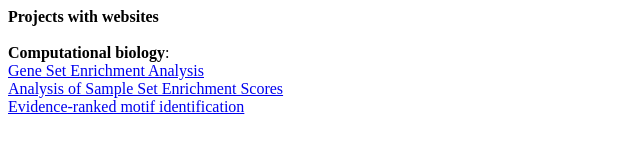
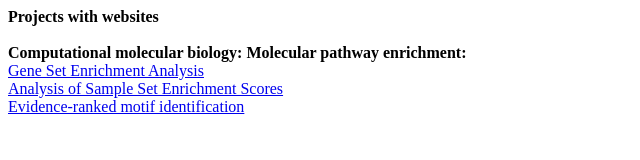
Before and after one commit to sayanmuk/sayanmuk.github.io, a plain HTML site: page software.html in a window 1280 px wide. Shown: the whole page, without its empty margins (0-640 px from the left). Drawn offline with Linux system fonts and the light colour scheme.

Commit message:
Update software.html

```diff
--- a/software.html
+++ b/software.html
@@ -5,7 +5,7 @@
 <title>SM: software</title>
 
 <b>Projects with websites</b><br><br>
-<b>Computational biology</b>:<br>
- <a href="http://software.broadinstitute.org/gsea/index.jsp" target="_top">Gene Set Enrichment Analysis</a> <br>
+	<b>Computational molecular biology: Molecular pathway enrichment:</b><br>
+	 <a href="http://software.broadinstitute.org/gsea/index.jsp" target="_top">Gene Set Enrichment Analysis</a> <br>
  <a href="http://www2.stat.duke.edu/~sayan/assess/index.shtml" target="_top">Analysis of Sample Set Enrichment Scores</a><br>
 <a href="https://ohlerlab.mdc-berlin.de/software/cERMIT_82/" target="_top">Evidence-ranked motif identification</a><br>
```
